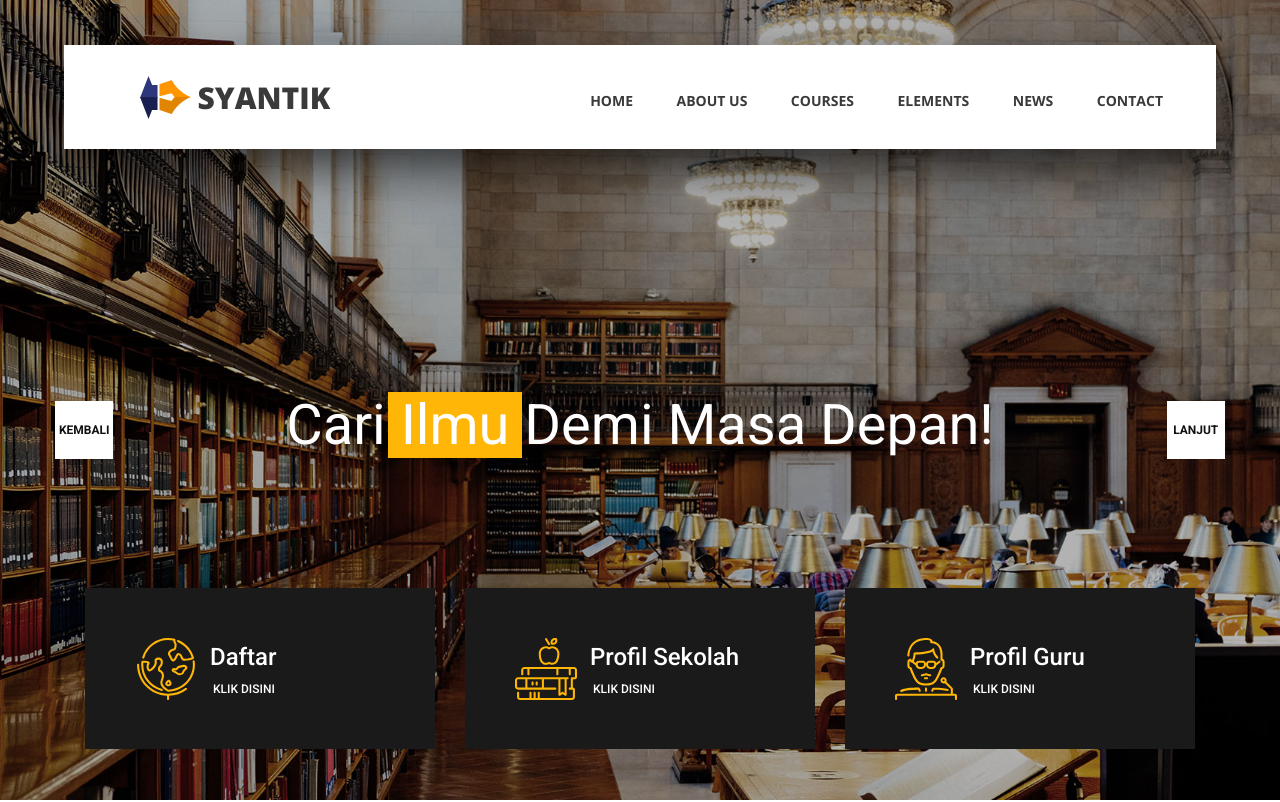
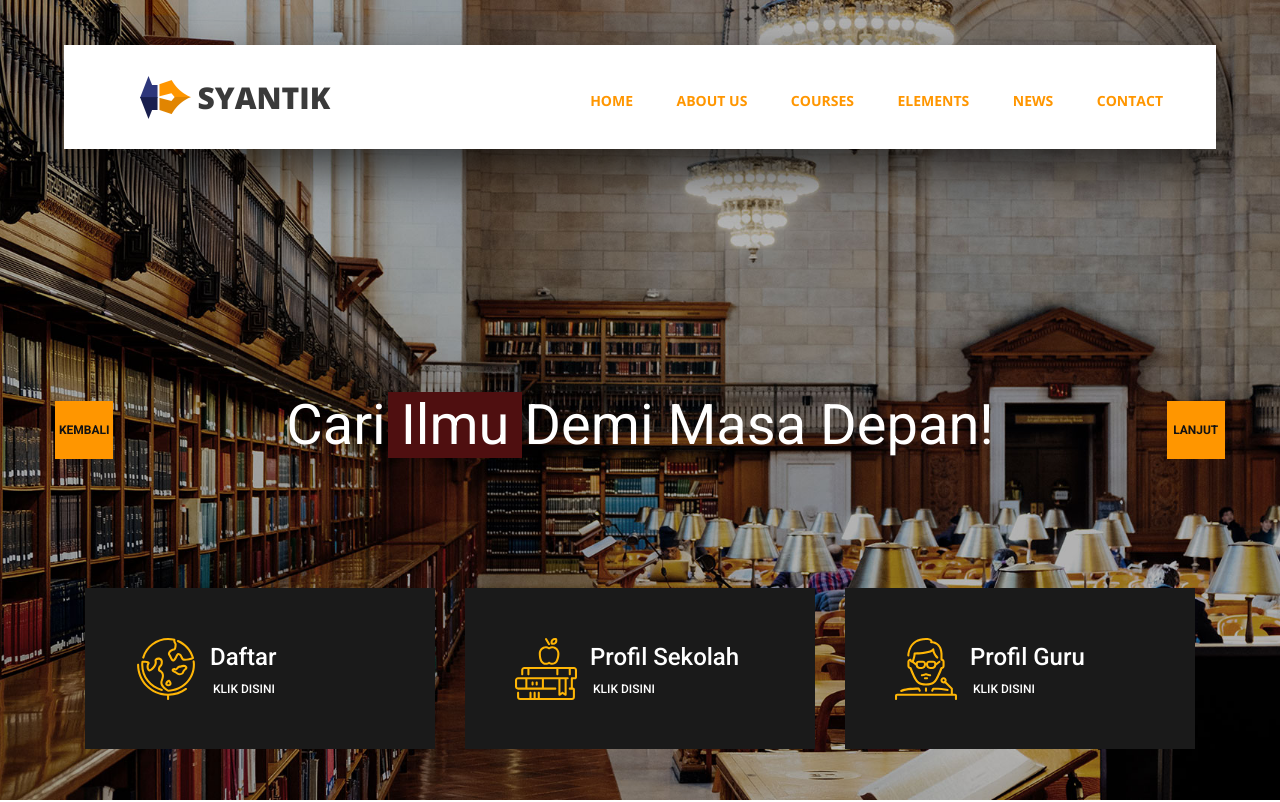
Before and after one commit to nurulkhairinasurbakti/ProjectuasGMR, a plain HTML site: page index.html in a window 1280 px wide. Shown: the top 802 px of the page. Drawn offline with nearby package versions, Linux system fonts and the light colour scheme.

Commit message:
Update main_styles.css

```diff
--- a/styles/main_styles.css
+++ b/styles/main_styles.css
@@ -373,7 +373,7 @@ section
 	font-size: 14px;
 	text-transform: uppercase;
 	font-weight: 700;
-	color: #3a3a3a;
+	color: #ff9600;
 	-webkit-transition: all 200ms ease;
 	-moz-transition: all 200ms ease;
 	-ms-transition: all 200ms ease;
@@ -693,7 +693,7 @@ section
 }
 .hero_slide_content h1 span
 {
-	background: #ffb606;
+	background:#4f0f10;
 	padding-left: 13px;
 	padding-right: 13px;
 	margin-left: -12px;
@@ -735,7 +735,7 @@ section
 	transform: translateY(calc(-50% + 30px));
 	width: 58px;
 	height: 58px;
-	background: #FFFFFF;
+	background: #ff9600;
 	z-index: 9;
 	cursor: pointer;
 }
@@ -793,7 +793,7 @@ section
 }
 .hero_box:hover
 {
-	background: #ffb606;
+	background: #4f0f10;
 }
 .hero_box img
 {
```
